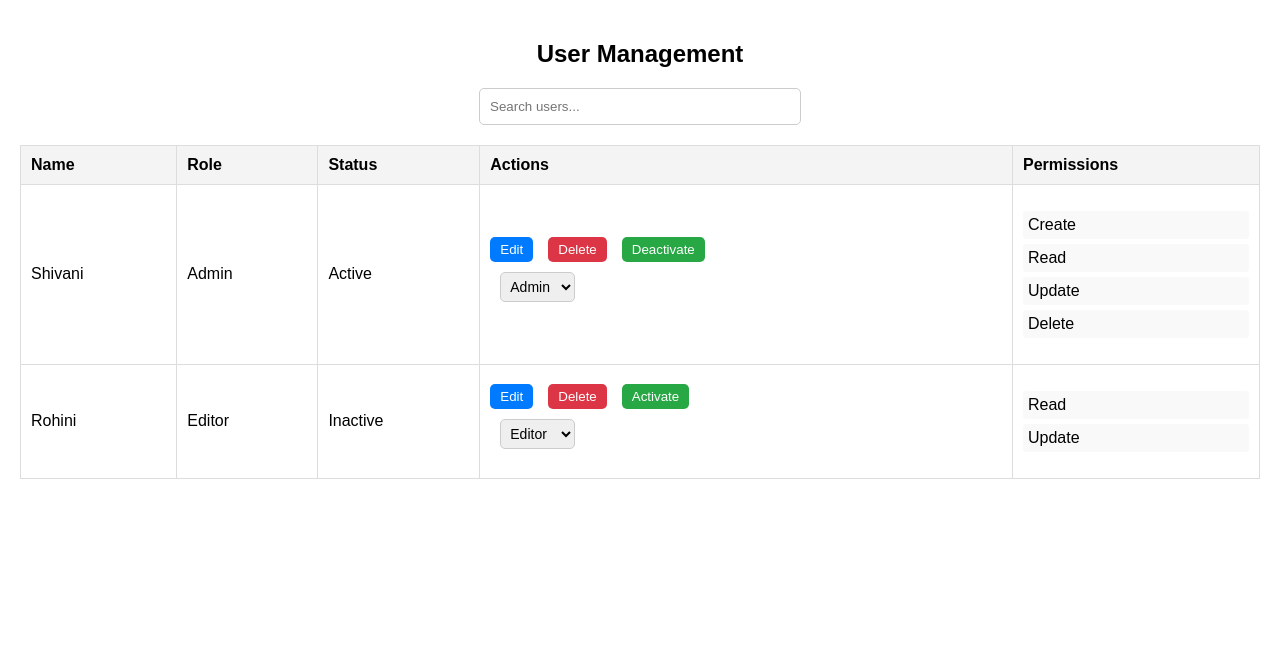
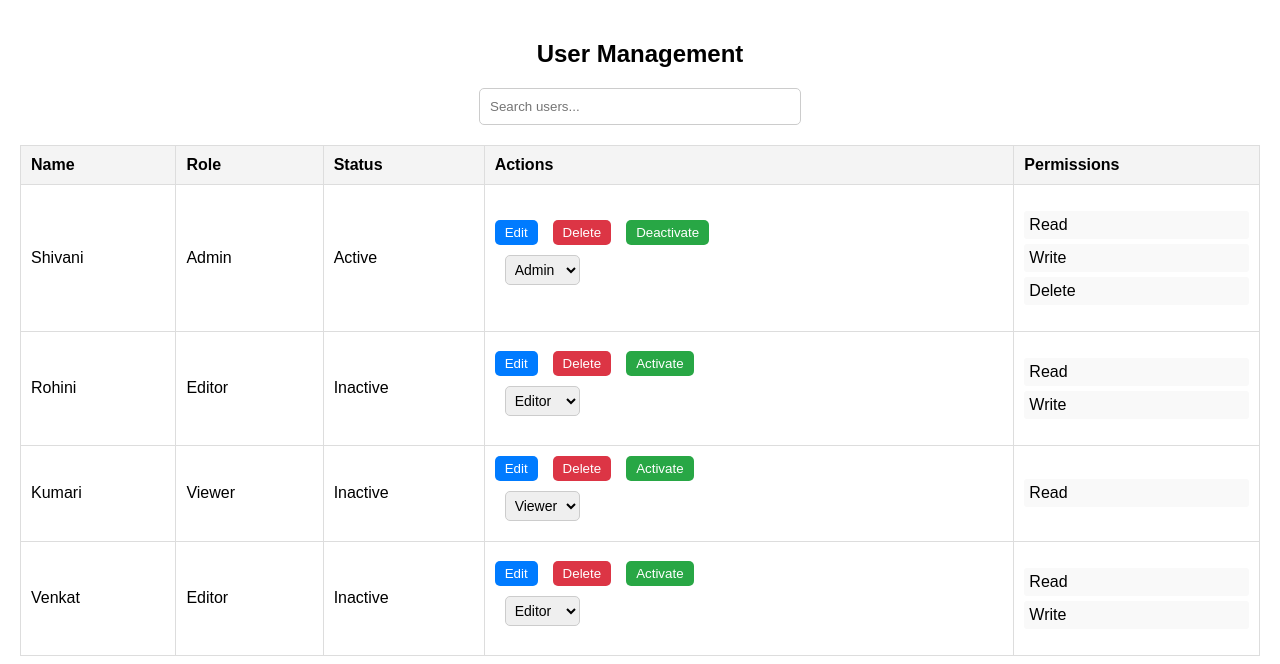
Before and after one commit to shivani1825/rbac-ui, a React (Create React App) app: page / in a window 1280 px wide. Shown: the top 664 px of the page. Built offline with nearby package versions, Linux system fonts and the light colour scheme.

Commit message:
Added Permissions column and fixed edit, delete, and activate/deactivate functionalities

```diff
--- a/src/components/UserManagement.js
+++ b/src/components/UserManagement.js
@@ -2,16 +2,25 @@ import React, { useState } from 'react';
 import '../styles/UserManagement.css';
 import '../styles/RoleManagement.css';
 import RoleManagement from './RoleManagement';
-import { permissions } from '../utils/permissions';  // Import permissions file
 
 const usersData = [
   { id: 1, name: 'Shivani', role: 'Admin', status: 'Active' },
   { id: 2, name: 'Rohini', role: 'Editor', status: 'Inactive' },
+  { id: 3, name: 'Kumari', role: 'Viewer', status: 'Inactive' },
+  { id: 4, name: 'Venkat', role: 'Editor', status: 'Inactive' },
 ];
+
+const permissions = {
+  Admin: ['Read', 'Write', 'Delete'],
+  Editor: ['Read', 'Write'],
+  Viewer: ['Read']
+};
 
 const UserManagement = () => {
   const [users, setUsers] = useState(usersData);
   const [searchQuery, setSearchQuery] = useState('');
+  const [editUserId, setEditUserId] = useState(null);
+  const [editedName, setEditedName] = useState('');
 
   // Handle user status toggle (Activate/Deactivate)
   const toggleStatus = (id) => {
@@ -21,16 +30,32 @@ const UserManagement = () => {
     setUsers(updatedUsers);
   };
 
-  // Handle user deletion
+  // Handle user deletion with confirmation
   const deleteUser = (id) => {
+    const confirmation = window.confirm('Are you sure you want to delete this user?');
+    if (confirmation) {
       const updatedUsers = users.filter((user) => user.id !== id);
       setUsers(updatedUsers);
+    }
   };
 
-  // Handle user editing (simple modal or inline edit)
+  // Handle user editing (inline edit)
   const editUser = (id) => {
-    // Implement your edit logic, maybe a modal or form
-    console.log(`Edit user with ID: ${id}`);
+    setEditUserId(id);
+    const user = users.find((user) => user.id === id);
+    setEditedName(user.name);  // Set initial value for editing
+  };
+
+  const saveEdit = (id) => {
+    const updatedUsers = users.map((user) =>
+      user.id === id ? { ...user, name: editedName } : user
+    );
+    setUsers(updatedUsers);
+    setEditUserId(null);  // Close the editing mode
+  };
+
+  const cancelEdit = () => {
+    setEditUserId(null);  // Close the editing mode without saving
   };
 
   // Handle role change
@@ -63,21 +88,40 @@ const UserManagement = () => {
             <th>Role</th>
             <th>Status</th>
             <th>Actions</th>
-            <th>Permissions</th>
+            <th>Permissions</th> {/* New Permissions column */}
           </tr>
         </thead>
         <tbody>
           {filteredUsers.map((user) => (
             <tr key={user.id}>
-              <td>{user.name}</td>
+              <td>
+                {editUserId === user.id ? (
+                  <input
+                    type="text"
+                    value={editedName}
+                    onChange={(e) => setEditedName(e.target.value)}
+                  />
+                ) : (
+                  user.name
+                )}
+              </td>
               <td>{user.role}</td>
               <td>{user.status}</td>
               <td>
+                {editUserId === user.id ? (
+                  <>
+                    <button onClick={() => saveEdit(user.id)}>Save</button>
+                    <button onClick={cancelEdit}>Cancel</button>
+                  </>
+                ) : (
+                  <>
                     <button onClick={() => editUser(user.id)}>Edit</button>
                     <button onClick={() => deleteUser(user.id)}>Delete</button>
                     <button onClick={() => toggleStatus(user.id)}>
                       {user.status === 'Active' ? 'Deactivate' : 'Activate'}
                     </button>
+                  </>
+                )}
                 <RoleManagement user={user} onRoleChange={handleRoleChange} />
               </td>
               <td>
```
Lines whose indentation alone changed are shown as unchanged.
